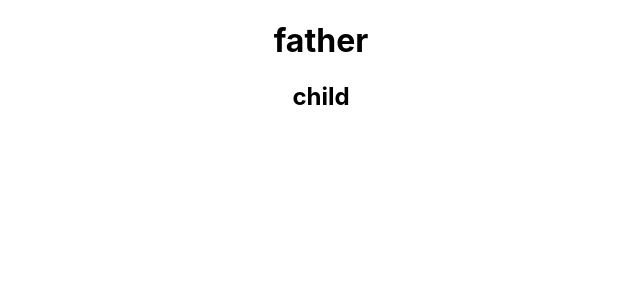
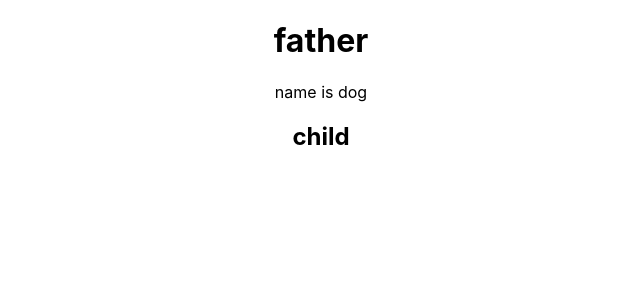
Before and after one commit to xiaokuili/study, a React (Create React App) app in the folder my-react/: page / in a window 1280 px wide. Shown: the top 300 px of the page, without its empty margins (319-959 px from the left). Built offline with nearby package versions, Linux system fonts and the light colour scheme.

Commit message:
父向子传递数据

```diff
--- a/my-react/src/component.js
+++ b/my-react/src/component.js
@@ -1,4 +1,4 @@
-import React from 'react';
+import React from "react";
 
 function Child() {
   return (
@@ -8,13 +8,17 @@ function Child() {
   );
 }
 
+function Name(props) {
+  return <div>name is {props.name}</div>;
+}
 
 export default function Fathter(props) {
   return (
     <div>
       <h1>father</h1>
+      <Name name="dog" />
       {props.children}
     </div>
   );
 }
-export {Child};
+export { Child };
```
Lines whose indentation alone changed are shown as unchanged.
